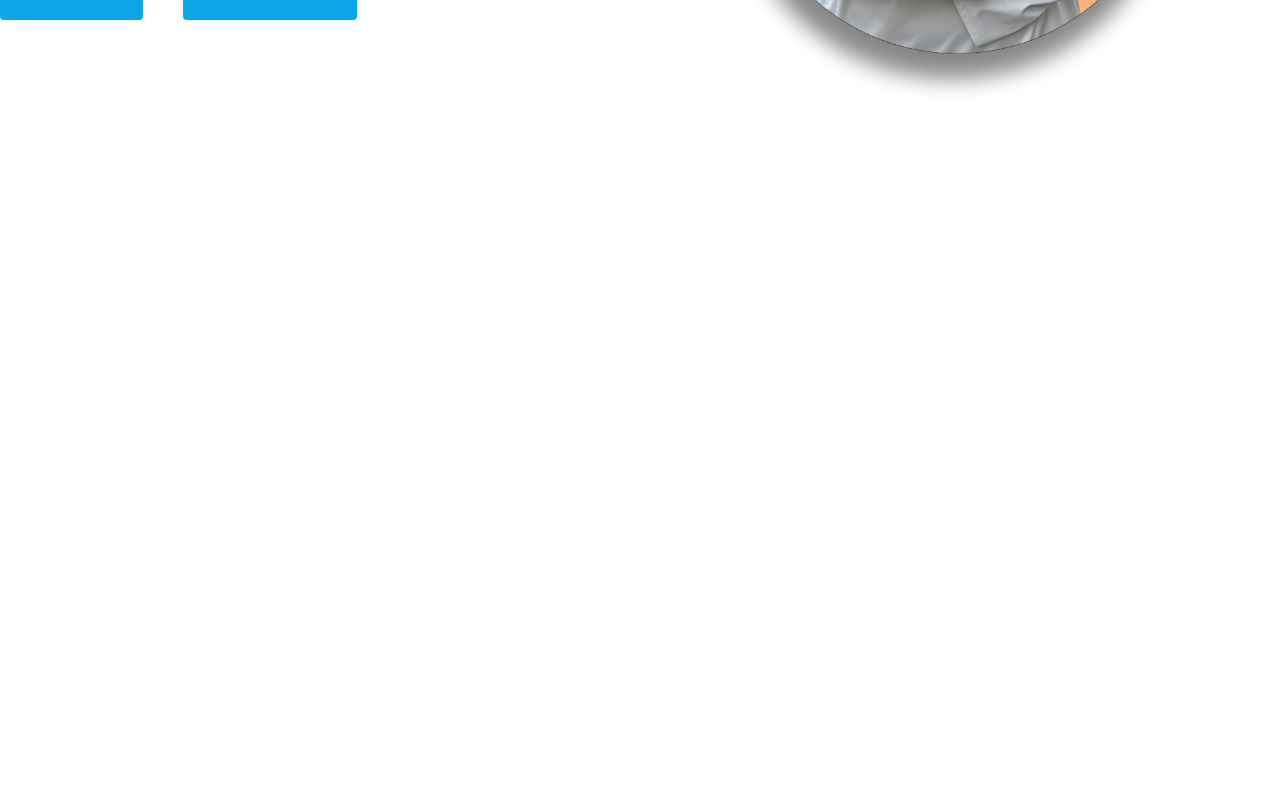
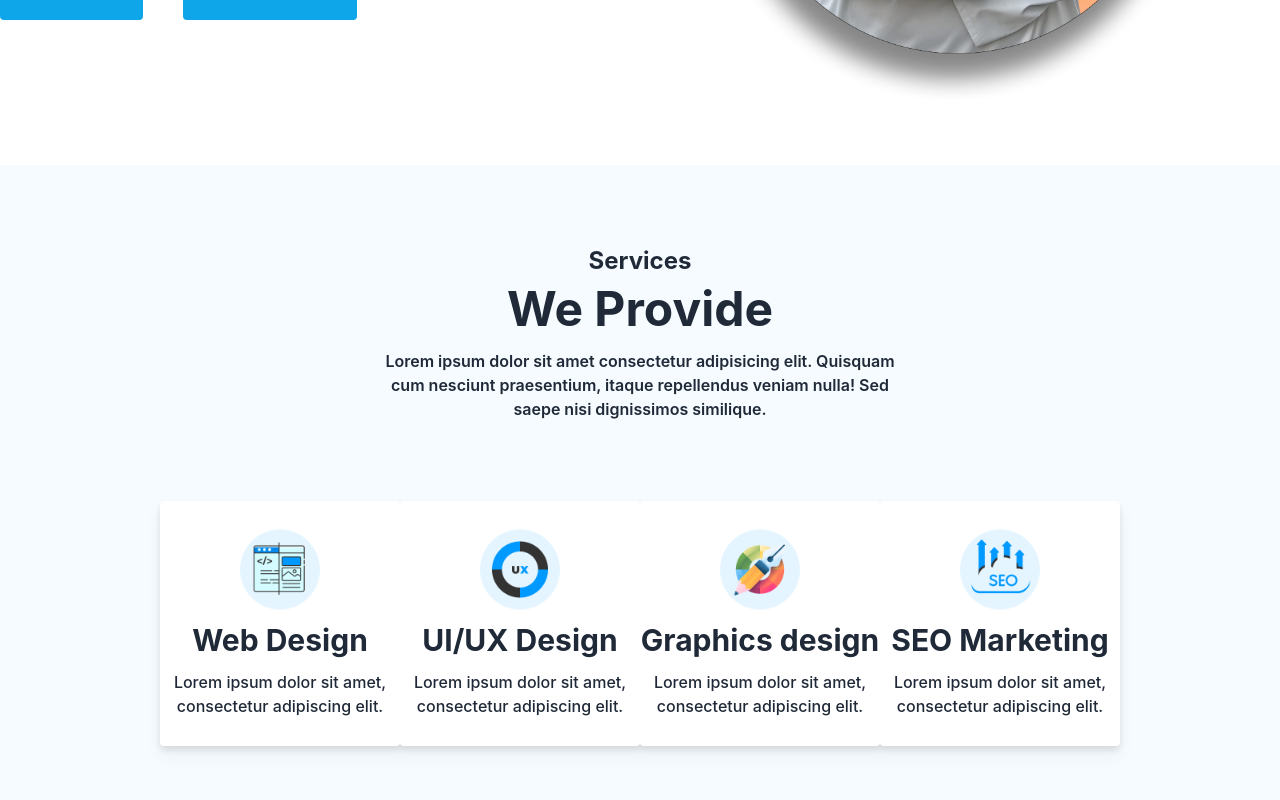
Before and after one commit to faazizpro/agency-website-tailwind-css, a React (Create React App) app: page / in a window 1280 px wide. Shown: the part 574-1374 px from the top of the page. Before the commit the page ends 819 px from the top, so only its background shows below. Built offline with nearby package versions, Linux system fonts and the light colour scheme.

Commit message:
Service Section Done

```diff
--- a/src/App.js
+++ b/src/App.js
@@ -2,12 +2,14 @@ import logo from './logo.svg';
 import './App.css';
 import Header from './components/Header/Header';
 import Hero from './components/Hero/Hero';
+import Service from './components/Service/Service';
 
 function App() {
   return (
     <div>
          <Header></Header>
          <Hero></Hero>
+         <Service></Service>
     </div>
   );
 }
--- a/src/components/Header/Header.js
+++ b/src/components/Header/Header.js
@@ -5,8 +5,8 @@ import logo from '../../images/logo.png';
 
 const Header = () => {
     return (
-        <div className='sticky top-0'>
-            <nav className='flex justify-around items-center border-b-2'>
+        <div className='sticky top top-0'>
+            <nav className='flex justify-around items-center border-b-2 bg-white'>
                 <div className="logo flex items-center">
                     <img src={logo} alt="" />
                     <h2 className='text-4xl font-bold'>FaazizPRO</h2>
--- a/src/components/Hero/Hero.js
+++ b/src/components/Hero/Hero.js
@@ -3,7 +3,7 @@ import './Hero.css'
 import heroImg from '../../images/hero-img.png'
 const Hero = () => {
     return (
-        <div className='mb-20'>
+        <div className=''>
             {/* Hero Section Design Starts */}
                 <div className="flex items-center justify-between container mx-auto">
                     <div id="hero-info" className=''>
--- /dev/null
+++ b/src/components/Service/Service.css
@@ -0,0 +1,5 @@
+#service-bg{
+    background-color: rgba(0, 153, 255, 0.04)
+
+    ;
+}
--- /dev/null
+++ b/src/components/Service/Service.js
@@ -0,0 +1,47 @@
+import React from 'react';
+import './Service.css'
+import service1 from '../../images/service 1.png'
+import service2 from '../../images/service 2.png'
+import service3 from '../../images/service 3.png'
+import service4 from '../../images/service 4.png'
+
+const Service = () => {
+    return (
+        <div className='pb-20 mb-20' id='service-bg'>
+            {/* Service Info Section Start */}
+            <div className='pt-20 pb-20'>
+                <h3 className='font-bold text-2xl text-center mb-2'>Services</h3>
+                <h2 className='font-bold text-5xl text-center'>We Provide</h2>
+                <p className='text-center font-semibold mt-4 sm:w-2/5 sm:mx-auto '>Lorem ipsum dolor sit amet consectetur adipisicing elit. Quisquam cum nesciunt praesentium, itaque repellendus veniam nulla! Sed saepe nisi dignissimos similique.</p>
+            </div>
+            {/* Service Info Section End */}
+
+            {/* Service Lists Section Starts */}
+            <div className='grid grid-cols-4 w-3/4 mx-auto drop-shadow-lg   '>
+                <div className='w-60 text-center bg-white pt-7 pb-7 rounded'>
+                    <img src={service1} className="w-4/12 mx-auto" alt="" />
+                    <h3 className='font-bold text-3xl mt-3'>Web Design</h3>
+                    <p className='mt-3 font-medium'>Lorem ipsum dolor sit amet, consectetur adipiscing elit.</p>
+                </div>
+                <div className='w-60 text-center bg-white pt-7 pb-7 rounded'>
+                    <img src={service2} className="w-4/12 mx-auto" alt="" />
+                    <h3 className='font-bold text-3xl mt-3'>UI/UX Design</h3>
+                    <p className='mt-3 font-medium'>Lorem ipsum dolor sit amet, consectetur adipiscing elit.</p>
+                </div>
+                <div className='w-60 text-center bg-white pt-7 pb-7 rounded'>
+                    <img src={service3} className="w-4/12 mx-auto" alt="" />
+                    <h3 className='font-bold text-3xl mt-3'>Graphics design</h3>
+                    <p className='mt-3 font-medium'>Lorem ipsum dolor sit amet, consectetur adipiscing elit.</p>
+                </div>
+                <div className='w-60 text-center bg-white pt-7 pb-7 rounded'>
+                    <img src={service4} className="w-4/12 mx-auto" alt="" />
+                    <h3 className='font-bold text-3xl mt-3'>SEO Marketing</h3>
+                    <p className='mt-3 font-medium'>Lorem ipsum dolor sit amet, consectetur adipiscing elit.</p>
+                </div>
+            </div>
+            {/* Service Lists Section Ends */}
+        </div>
+    );
+};
+
+export default Service;
```
